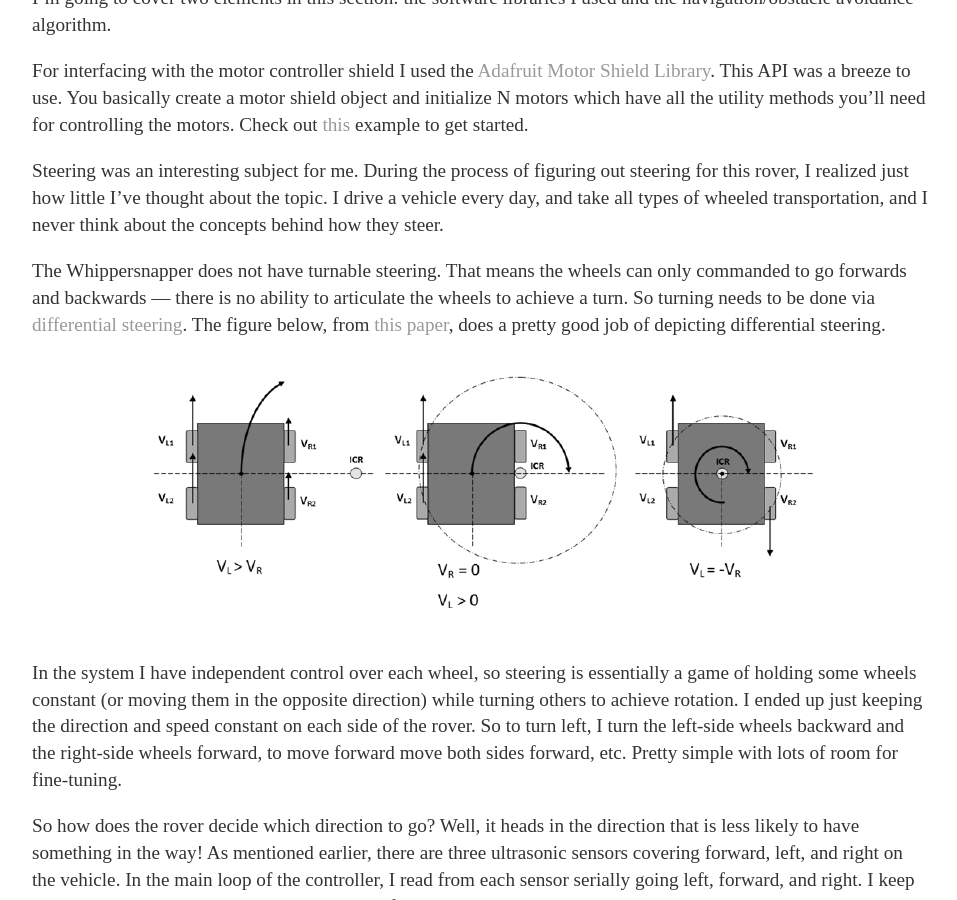
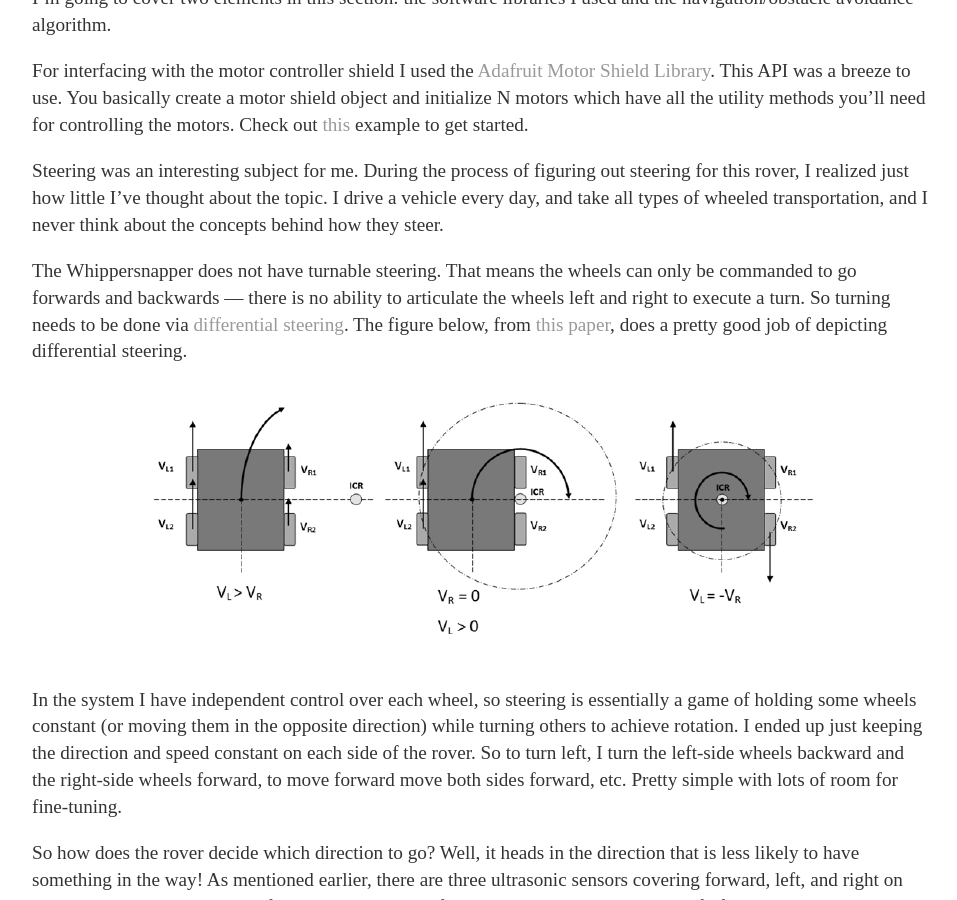
Before and after one commit to LeeRitholtz/LeeRitholtz.github.io, a Jekyll site: the page built from _posts/2019-04-08-Happy-National-Robotics-Week!.md, in a window 1280 px wide and 900 px high, scrolled down 3011 px. Shown: the whole window, without its empty margins (160-1117 px from the left). Built offline with Jekyll 4.4.1, drawn with Linux system fonts in a browser that asks for light colours.

Commit message:
Fixed a couple typos

```diff
--- a/_posts/2019-04-08-Happy-National-Robotics-Week!.md
+++ b/_posts/2019-04-08-Happy-National-Robotics-Week!.md
@@ -42,7 +42,7 @@ For interfacing with the motor controller shield I used the [Adafruit Motor Shie
 
 Steering was an interesting subject for me.  During the process of figuring out steering for this rover, I realized just how little I've thought about the topic.  I drive a vehicle every day, and take all types of wheeled transportation, and I never think about the concepts behind how they steer.
 
-The Whippersnapper does not have turnable steering.  That means the wheels can only commanded to go forwards and backwards — there is no ability to articulate the wheels to achieve a turn.  So turning needs to be done via [differential steering](https://en.wikipedia.org/wiki/Differential_steering).  The figure below, from [this paper](https://www.researchgate.net/publication/228457498_Java_simulator_for_an_autonomous_mobile_robot_operating_in_the_presence_of_sensor_faults), does a pretty good job of depicting differential steering.
+The Whippersnapper does not have turnable steering.  That means the wheels can only be commanded to go forwards and backwards — there is no ability to articulate the wheels left and right to execute a turn.  So turning needs to be done via [differential steering](https://en.wikipedia.org/wiki/Differential_steering).  The figure below, from [this paper](https://www.researchgate.net/publication/228457498_Java_simulator_for_an_autonomous_mobile_robot_operating_in_the_presence_of_sensor_faults), does a pretty good job of depicting differential steering.
 
 {:.steering}
 ![Image of Differential Steering]({{ site.url }}/assets/differential_steering.png)
```
